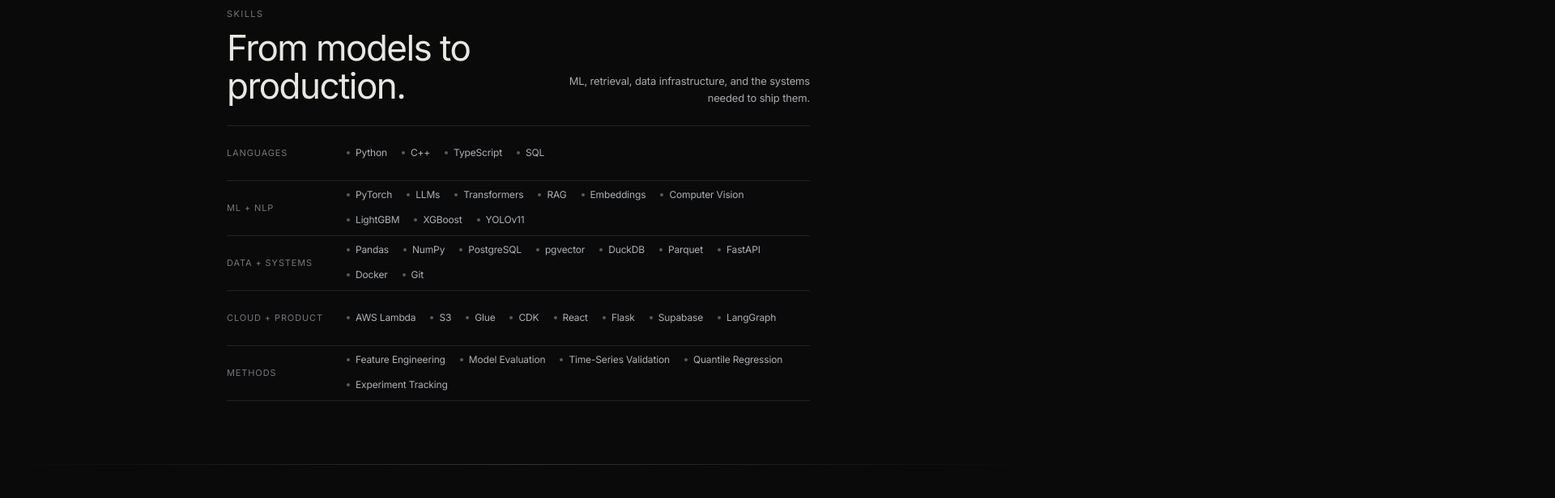
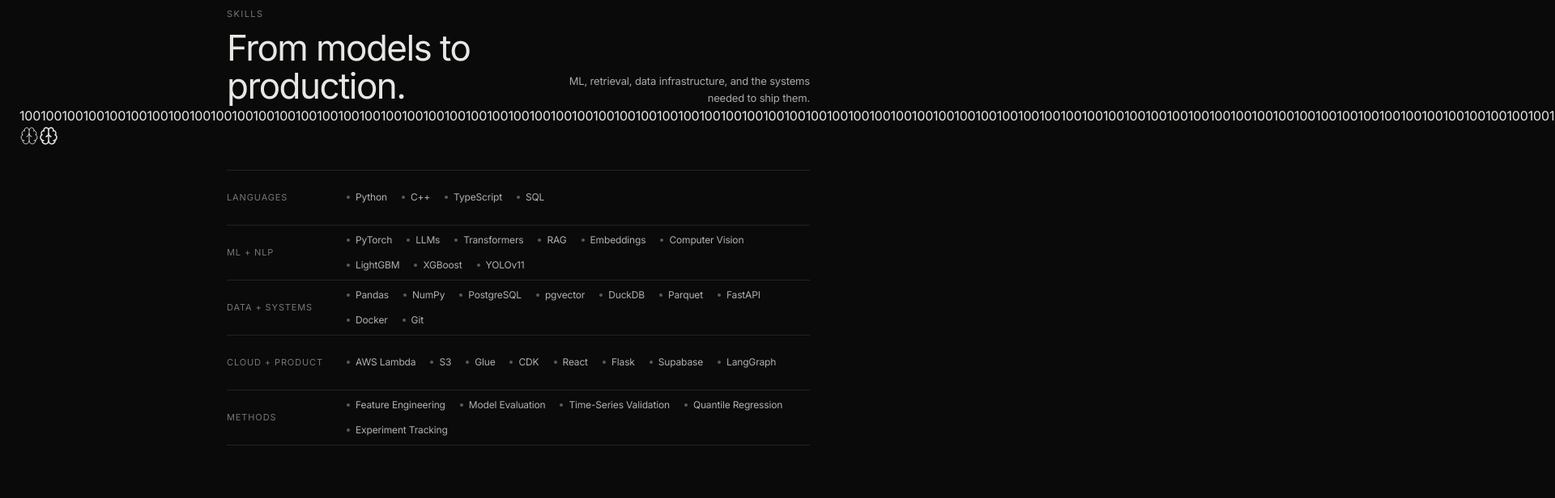
Before and after one commit to kenchengkc/personal-website, a Next.js app: page / in a window 1280 px wide. Shown: the part 1600-2216 px from the top of the page at 81% size, 1920 px wide, since content can reach past the window. Built offline with nearby package versions, Linux system fonts and the light colour scheme.

Commit message:
Reintroduce refined brain animation

```diff
--- a/components/sections/Skills.tsx
+++ b/components/sections/Skills.tsx
@@ -1,3 +1,5 @@
+import { BinaryBrain } from "@/components/skills/BinaryBrain";
+
 const skillGroups = [
   {
     label: "Languages",
@@ -76,6 +78,8 @@ export function Skills() {
         </div>
       </div>
 
+      <BinaryBrain />
+
       <div className="reading-column">
         <div className="skills-field" data-reveal>
           {skillGroups.map((group, groupIndex) => (
```
